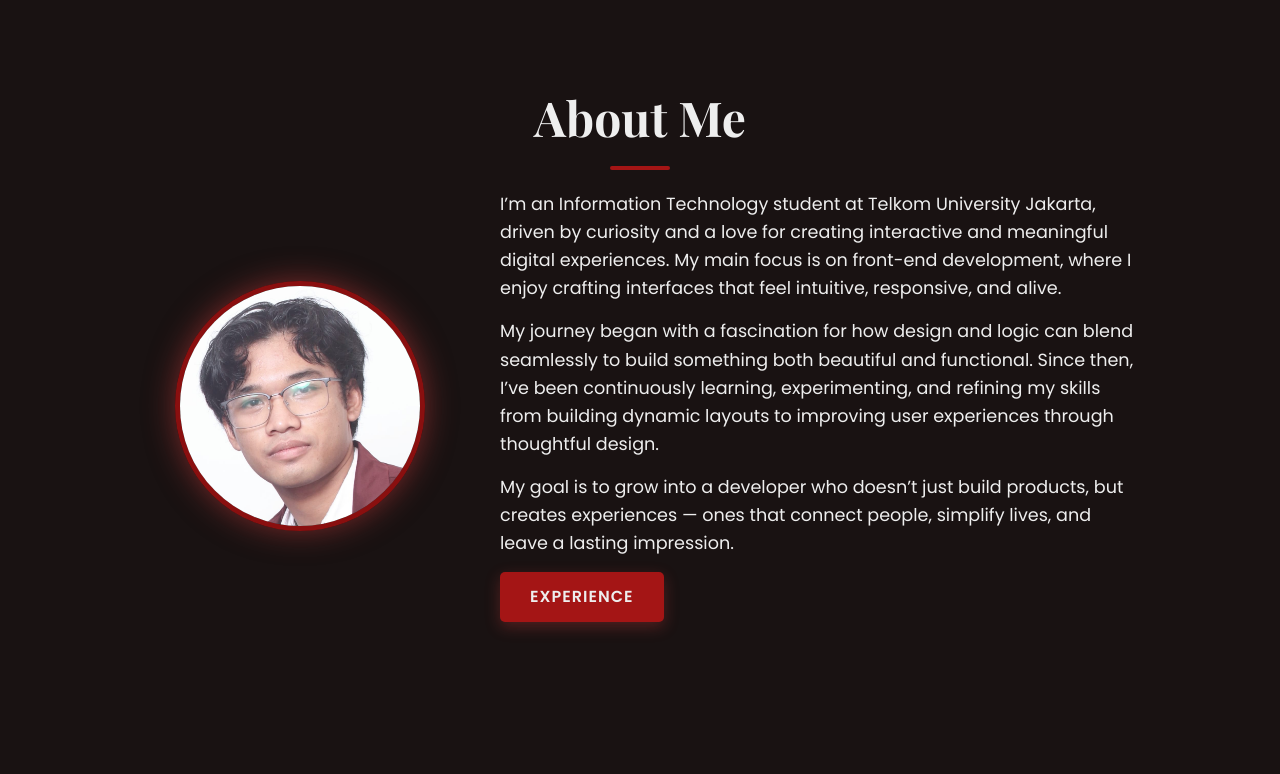
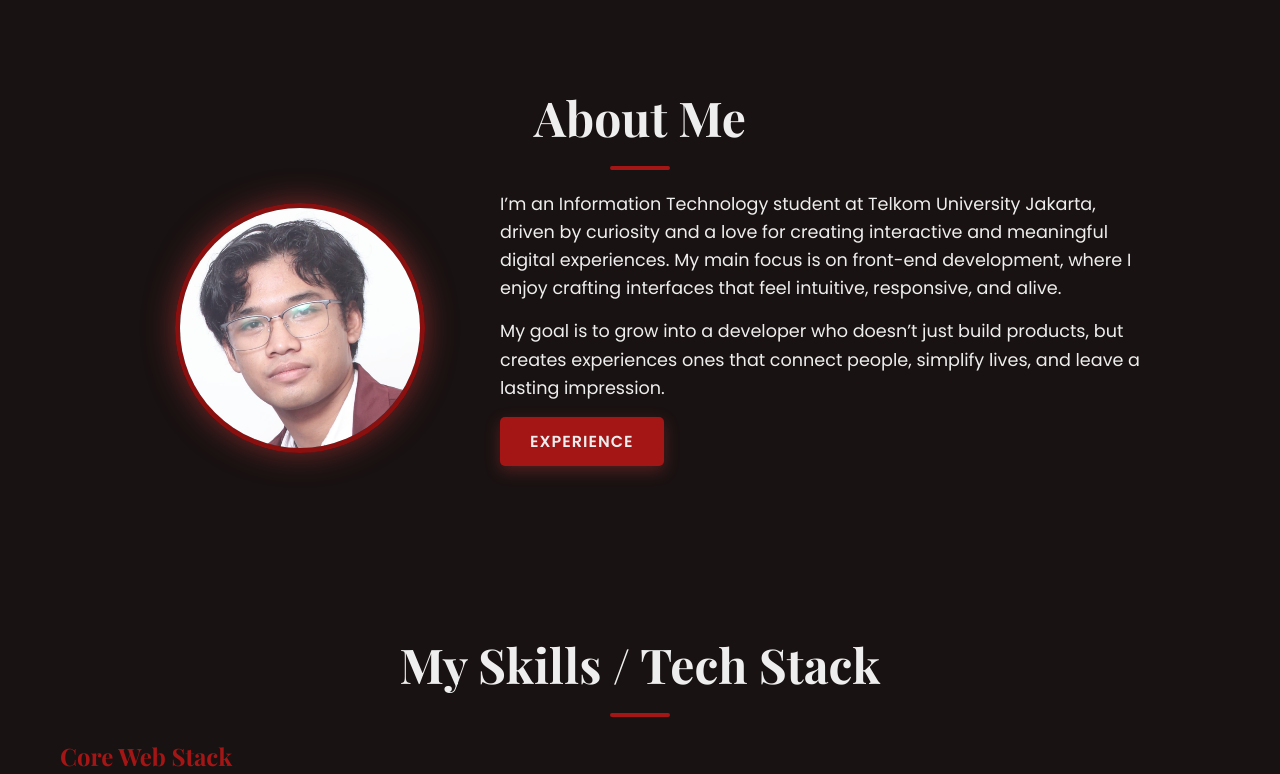
Before and after one commit to SulthanAndyno/Hello-Project---103062400023---Sulthan-Hafizh-Andyno, a React (Create React App) app: page / in a window 1280 px wide. Shown: the part 801-1575 px from the top of the page. Built offline with nearby package versions, Linux system fonts and the light colour scheme.

Commit message:
menambahkan detail pada about

```diff
--- a/src/components/About.js
+++ b/src/components/About.js
@@ -58,10 +58,7 @@ const About = () => {
               I’m an Information Technology student at Telkom University Jakarta, driven by curiosity and a love for creating interactive and meaningful digital experiences. My main focus is on front-end development, where I enjoy crafting interfaces that feel intuitive, responsive, and alive.
             </p>
             <p>
-              My journey began with a fascination for how design and logic can blend seamlessly to build something both beautiful and functional. Since then, I’ve been continuously learning, experimenting, and refining my skills from building dynamic layouts to improving user experiences through thoughtful design.
-            </p>
-            <p>
-              My goal is to grow into a developer who doesn’t just build products, but creates experiences — ones that connect people, simplify lives, and leave a lasting impression.
+              My goal is to grow into a developer who doesn’t just build products, but creates experiences ones that connect people, simplify lives, and leave a lasting impression.
             </p>
             <motion.a
               href="https://drive.google.com/file/d/1tet08SQAtft1fdndzfc6hDv9Yg5T2NLs/view?usp=sharing"
```
